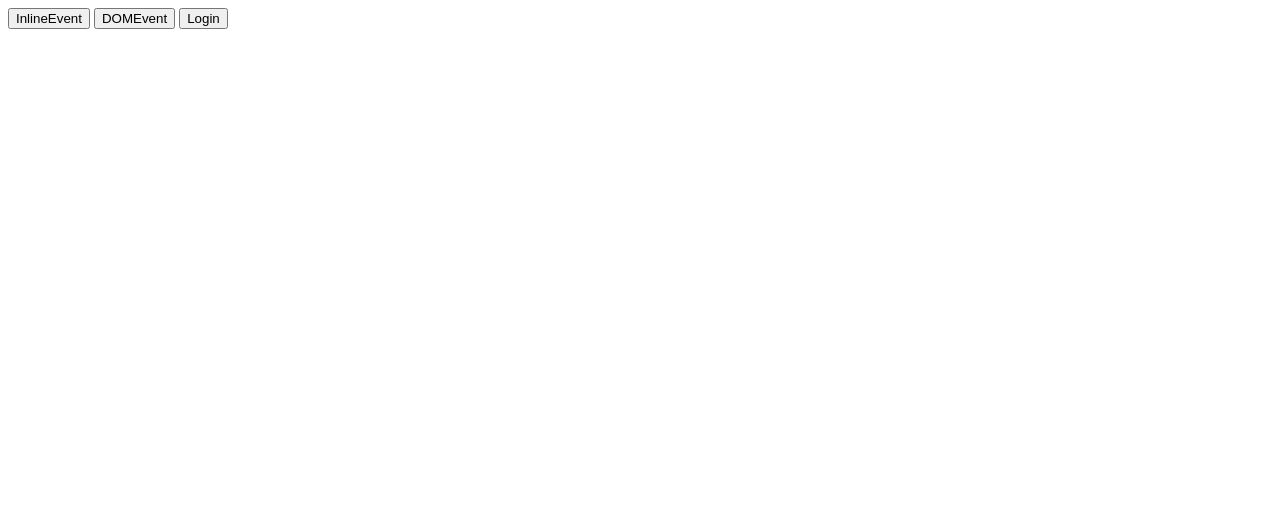
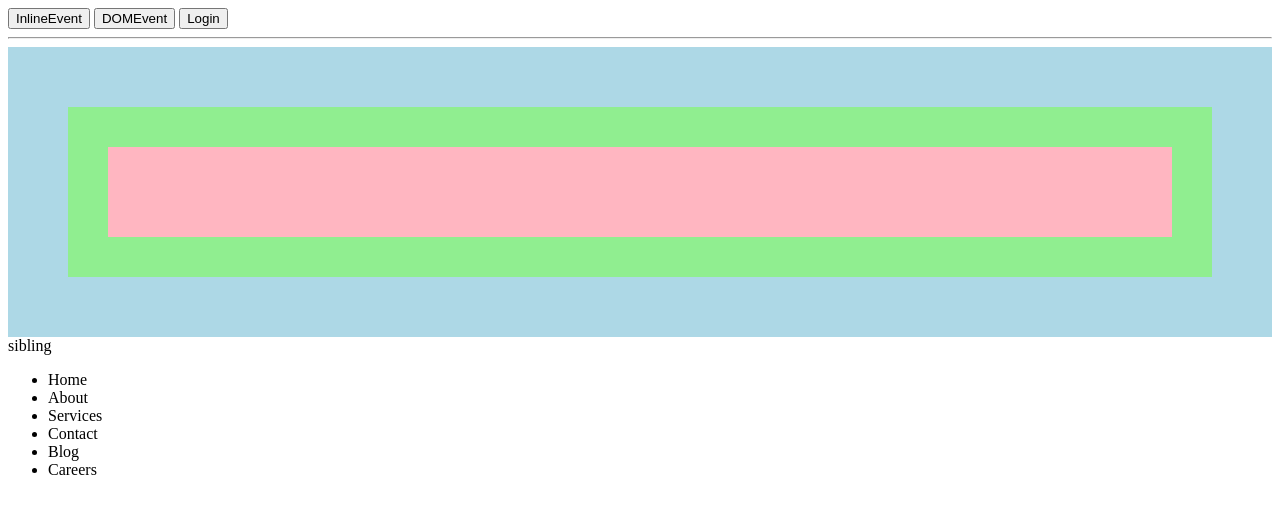
Before and after one commit to ravindra1819/ravreact, a plain HTML site: page js/events/index.html in a window 1280 px wide. Drawn offline with Linux system fonts and the light colour scheme.

Commit message:
Event bubbling | capturing | delegation

```diff
--- a/js/events/index.html
+++ b/js/events/index.html
@@ -4,6 +4,21 @@
     <meta charset="UTF-8">
     <meta name="viewport" content="width=device-width, initial-scale=1.0">
     <title>Document</title>
+    <style>
+        #grandParent{
+            background-color: lightblue;
+            padding: 60px;
+        }
+        #parent{
+            background-color: lightgreen;
+            padding: 40px;
+        }
+        #child{
+            background-color: lightpink;
+            padding: 20px;
+            height: 50px;
+        }
+    </style>
 </head>
 <body>
     <button onclick="showAlert()">InlineEvent</button>
@@ -12,6 +27,19 @@
 
     <button id="loginBtn">Login</button>
 
+    <hr>
+
+    <div id="grandParent">
+        <div id="parent">
+            <div id="child">
+            </div>
+        </div>
+    </div>
+
+    <div id="sibling">sibling</div>
+
+    <ul id="navlist">
+    </ul>
 
     <script>
         function showAlert(){
@@ -25,10 +53,76 @@
             console.log(`ButtonClickedUsingDOMProp`);
         }
 
+        btn.onclick = () =>{
+            console.log(`ButtonClickedUsingDOMPropAgain`);
+        }
+
         const loginBtn = document.getElementById("loginBtn");
         loginBtn.addEventListener('click', (e)=>{
-                console.log(e.target.textContent);
+                console.log(`LoginButtonClicked`);
         });
+
+        loginBtn.addEventListener('click', (e)=>{
+                console.log(e);
+                console.log(e.type);
+                console.log(e.target);
+                console.log(e.target.innerText);
+        });
+
+        // Event Bubbling
+
+        const grandParent = document.getElementById("grandParent");
+        const parent = document.getElementById("parent");
+        const child = document.getElementById("child");
+
+        grandParent.addEventListener('click', (e)=>{
+            console.log(`GrandParent Bubbling`);
+                        // e.stopPropagation();
+        });
+        parent.addEventListener('click', (e)=>{
+            console.log(`Parent Bubbling`);
+            // e.stopPropagation();
+        });
+        child.addEventListener('click', (e)=>{
+            console.log(`Child Bubbling`);
+            // e.stopPropagation();
+        });
+
+        // Capturing
+        grandParent.addEventListener('click', (e)=>{
+            console.log(`GrandParent Capturing`);
+        }, true);
+        parent.addEventListener('click', (e)=>{
+            console.log(`Parent Capturing`);
+        }, true);
+        child.addEventListener('click', (e)=>{
+            console.log(`Child Capturing`);
+        }, true);
+
+        const sibling = document.getElementById("sibling");
+        sibling.addEventListener('click', (e)=>{
+            console.log(`Sibling Clicked`);
+        });
+
+        // Event delegation : A technique where a single parent element handles events for multiple child elements.
+        // Instead of attaching event listeners to each child element, you attach a single event listener to the parent element.
+
+        const pages = ["Home", "About", "Services", "Contact"];
+        pages.push("Blog");
+        pages.push("Careers");
+        const navList = document.getElementById("navlist");
+        pages.forEach((page)=>{
+            const li = document.createElement('li');
+            li.innerText = page;
+            navList.appendChild(li);
+        });
+
+
+
+        navlist.addEventListener('click', (e)=>{
+            console.log(e.target.innerText);
+        });
+
     </script>
 </body>
 </html>
```
Also changed, not shown: js/events/app.js (+19 -5 lines).
